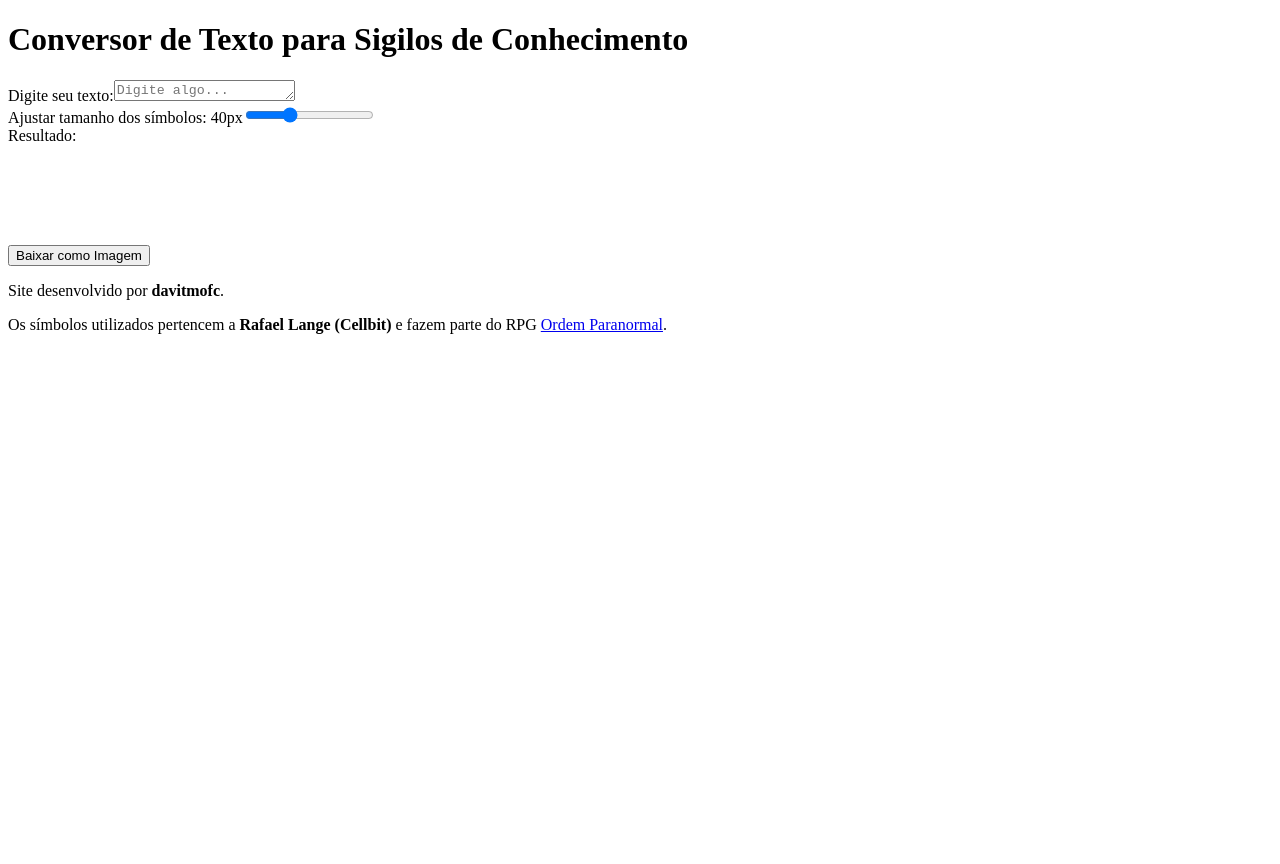
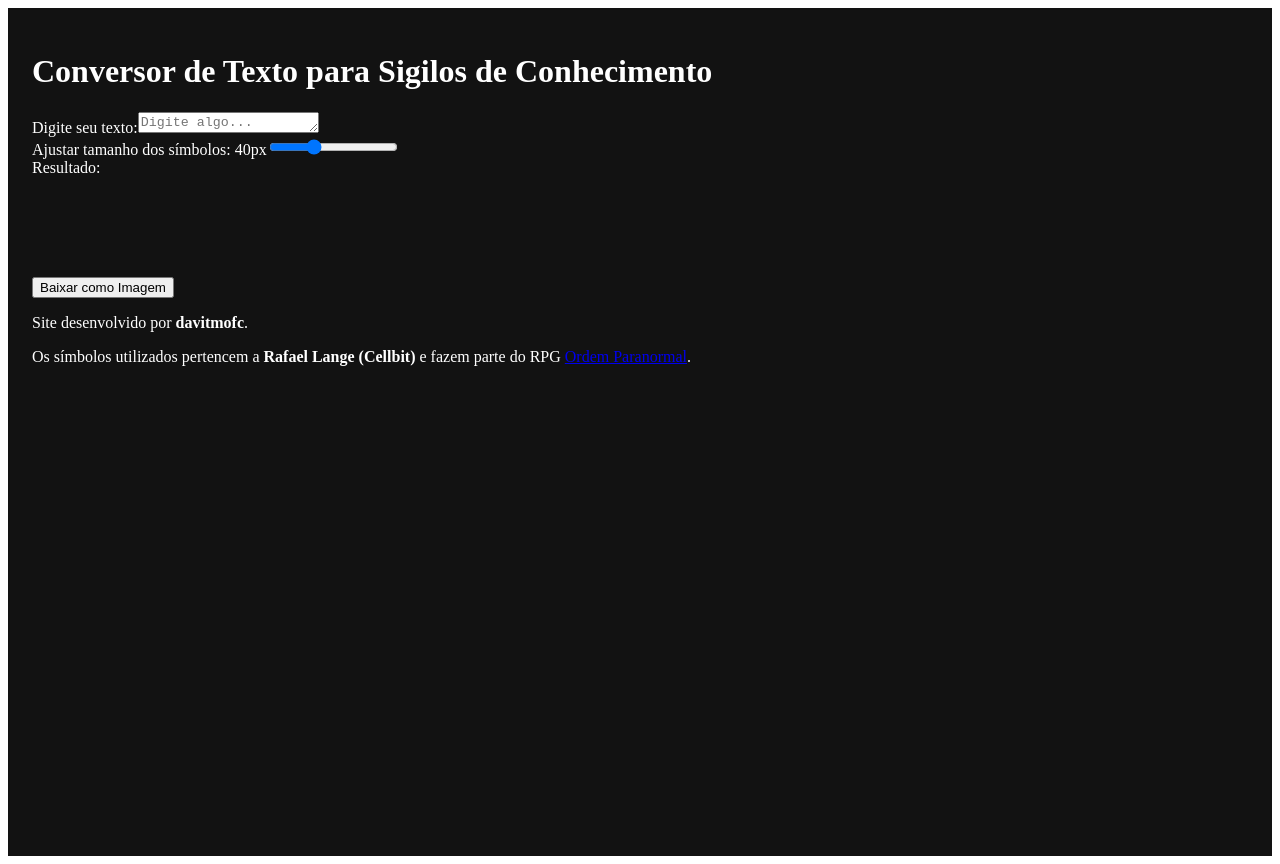
Before and after one commit to davitmofc/Conversor--Sigilos-do-Conhecimento, a React (Create React App) app: page / in a window 1280 px wide. Before the commit the page ends 800 px from the top, so only its background shows below. Built offline with nearby package versions, Linux system fonts and the light colour scheme.

Commit message:
Background.tsx

```diff
--- a/src/App.tsx
+++ b/src/App.tsx
@@ -88,7 +88,7 @@ function MainComponent() {
   };
 
   return (
-     <div className="min-h-screen bg-[#121212] text-white p-6">
+     <div style={{ minHeight: "100vh", backgroundColor: "#121212", color: "white", padding: "24px" }}>
       <div className="max-w-2xl mx-auto">
         <h1 className="text-3xl font-roboto mb-8 text-center">
           Conversor de Texto para<span className="text-[#FFD700]"> Sigilos de Conhecimento</span>
```
